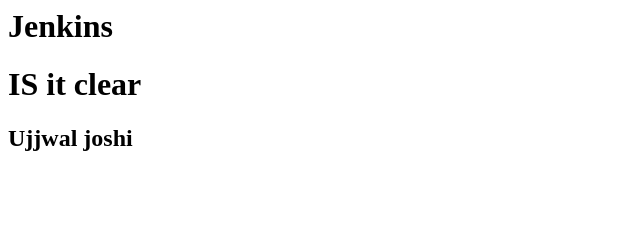
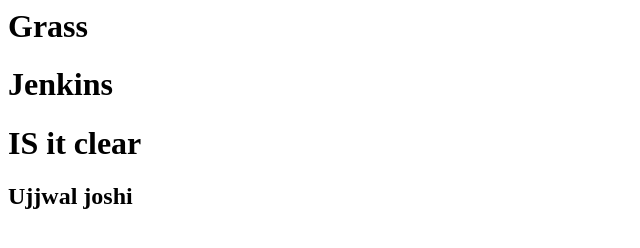
Before and after one commit to UJJWALJOSHI001/jenkins, a plain HTML site: page index.html in a window 1280 px wide. Shown: the whole page, without its empty margins (0-640 px from the left). Drawn offline with Linux system fonts and the light colour scheme.

Commit message:
Update index.html

```diff
--- a/index.html
+++ b/index.html
@@ -1,3 +1,4 @@
+<h1> Grass <h1>
 <h1> Jenkins <h1>
 <h1>IS it clear<h1>
 
```
